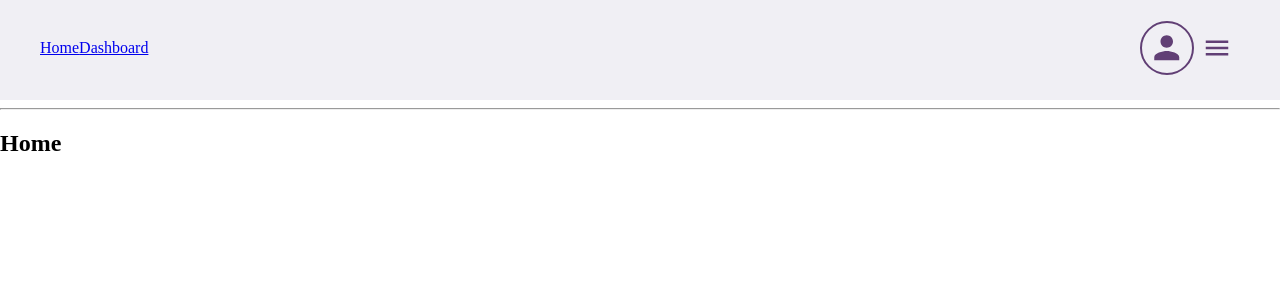
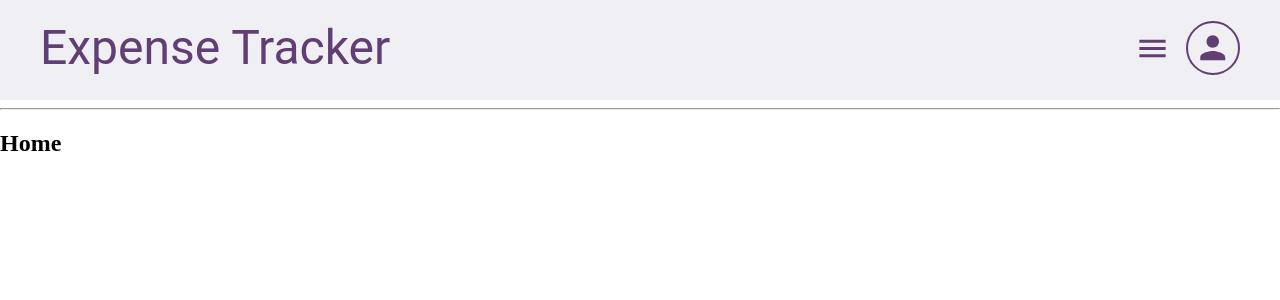
Before and after one commit to ctelfair20/expense-tracker, a React (Vite) app: page / in a window 1280 px wide. Shown: the top 300 px of the page. Built offline with nearby package versions, Linux system fonts and the light colour scheme.

Commit message:
edit Header comp

```diff
--- a/src/components/Header.tsx
+++ b/src/components/Header.tsx
@@ -1,20 +1,21 @@
-import { Link } from "react-router-dom"
-import { Box, Avatar, AppBar, Toolbar, IconButton } from '@mui/material';
+// import { Link } from "react-router-dom"
+import { Box, Avatar, AppBar, Toolbar, IconButton, Typography } from '@mui/material';
 import MenuIcon from '@mui/icons-material/Menu';
 
 const Header = () => {
   return (
     <AppBar position="static" sx={{ display: "flex", boxShadow: "none", height: "100px", width: "100%", p: 2, background: "#F0EFF4" }}>
       <Toolbar sx={{ display: "flex", gap: 2, justifyContent: "space-between" }}>
-        <Box>
+        {/* <Box>
           <Link to="/">Home</Link>
           <Link to="/dashboard">Dashboard</Link>
-        </Box>
-        <Box sx={{ display: "flex" }}>
+        </Box> */}
+        <Typography sx={{ color: "#613F75" }} variant="h3" component="h1">Expense Tracker</Typography>
+        <Box sx={{ display: "flex", gap: 1 }}>
+          <IconButton>
+            <MenuIcon sx={{ width: "35px", height: "35px", color: "#613F75", }} />
+          </IconButton>
           <Avatar sx={{ color: "#613F75", background: "none", border: "#613F75 2px solid", width: "50px", height: "50px" }} />
-          <IconButton>
-            <MenuIcon sx={{ width: "30px", height: "30px", color: "#613F75" }} />
-          </IconButton>
         </Box>
       </Toolbar>
 
```
